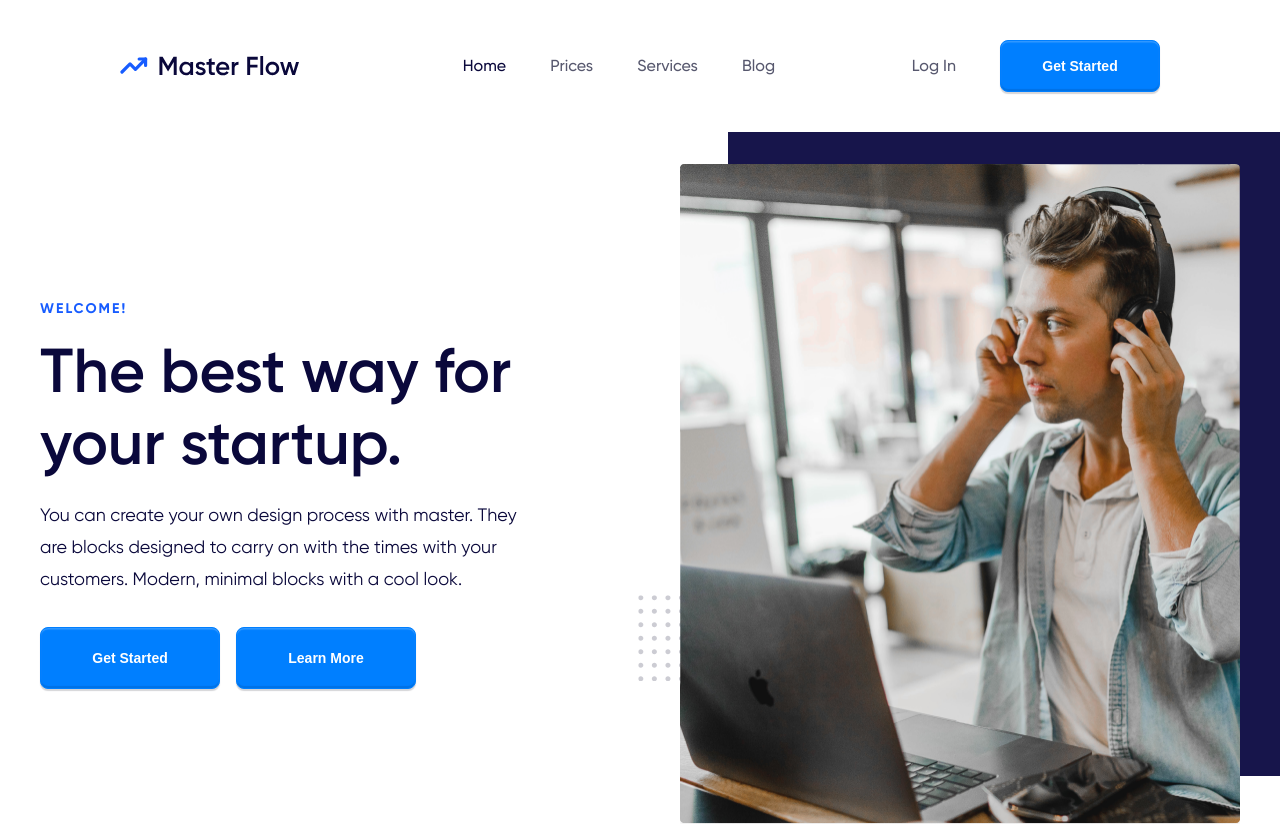
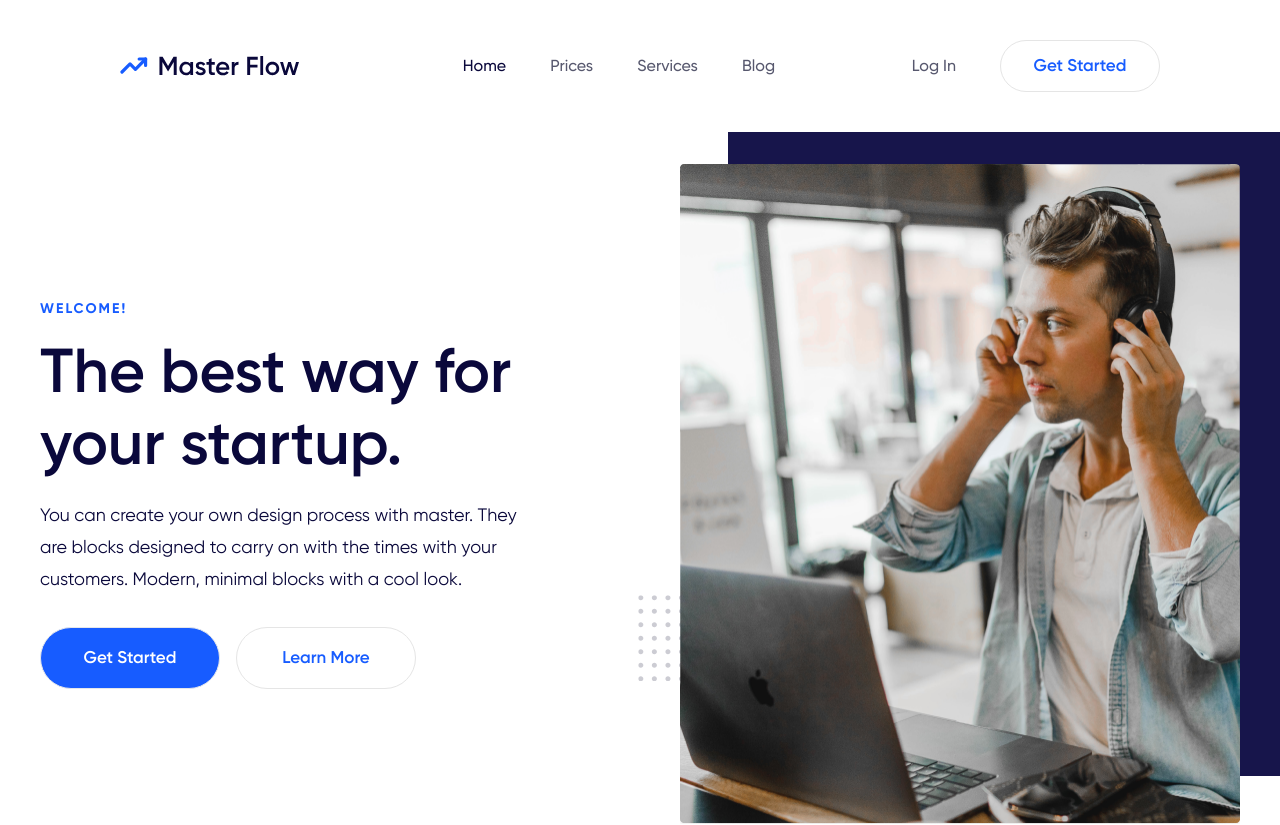
Before and after one commit to Slavinto/master-flow, a Next.js app: page / in a window 1280 px wide. Shown: the top 825 px of the page. Built offline with nearby package versions, Linux system fonts and the light colour scheme; no server answers.

Commit message:
mui button implemented

```diff
--- a/src/app/globals.css
+++ b/src/app/globals.css
@@ -81,8 +81,13 @@ main {
     }
 
     .btn-white-rounded {
-        @apply btn btn-white border-stroke-gray rounded-full;
+        @apply btn btn-white border-stroke-gray rounded-full border-[1.4px];
     }
+
+    .btn-navbar-get-started {
+        @apply btn-white-rounded w-[160px] h-[52px];
+    }
+
     /* ================================ */
 }
 
--- a/src/components/button.tsx
+++ b/src/components/button.tsx
@@ -1,26 +1,10 @@
 "use client";
 
-// import { ButtonComponent } from "@/types";
-
-// const Button: ButtonComponent = ({ title, type, classNames }) => {
-//     return (
-//         <button
-//             type={type}
-//             className={`w-40 h-[52px] text-base text-primary ${classNames}`}
-//         >
-//             {title}
-//         </button>
-//     );
-// };
-
-// export default Button;
-
-import { ButtonComponent, ButtonProps } from "@/types";
+import { ButtonProps } from "@/types";
 
 import * as React from "react";
-import { Button as BaseButton, buttonClasses } from "@mui/base/Button";
+import { Button } from "@mui/base/Button";
 import { prepareForSlot } from "@mui/base/utils";
-import { styled } from "@mui/system";
 import Link from "next/link";
 
 const LinkSlot = prepareForSlot(Link);
@@ -43,73 +27,3 @@ export default function CustomButton({ title, type, classNames }: ButtonProps) {
         </>
     );
 }
-
-const blue = {
-    200: "#99CCFF",
-    300: "#66B2FF",
-    400: "#3399FF",
-    500: "#007FFF",
-    600: "#0072E5",
-    700: "#0066CC",
-};
-
-const grey = {
-    50: "#F3F6F9",
-    100: "#E5EAF2",
-    200: "#DAE2ED",
-    300: "#C7D0DD",
-    400: "#B0B8C4",
-    500: "#9DA8B7",
-    600: "#6B7A90",
-    700: "#434D5B",
-    800: "#303740",
-    900: "#1C2025",
-};
-
-const Button = styled(BaseButton)(
-    ({ theme }) => `
-  font-family: 'IBM Plex Sans', sans-serif;
-  font-weight: 600;
-  font-size: 0.875rem;
-  line-height: 1.5;
-  text-decoration: none;
-  background-color: ${blue[500]};
-  padding: 8px 16px;
-  border-radius: 8px;
-  color: white;
-  transition: all 150ms ease;
-  cursor: pointer;
-  border: 1px solid ${blue[500]};
-  box-shadow: 0 2px 1px ${
-      theme.palette.mode === "dark"
-          ? "rgba(0, 0, 0, 0.5)"
-          : "rgba(45, 45, 60, 0.2)"
-  }, inset 0 1.5px 1px ${blue[400]}, inset 0 -2px 1px ${blue[600]};
-
-  &:hover {
-    background-color: ${blue[600]};
-  }
-
-  &.${buttonClasses.active} {
-    background-color: ${blue[700]};
-    box-shadow: none;
-    transform: scale(0.99);
-  }
-
-  &.${buttonClasses.focusVisible} {
-    box-shadow: 0 0 0 4px ${
-        theme.palette.mode === "dark" ? blue[300] : blue[200]
-    };
-    outline: none;
-  }
-
-  &.${buttonClasses.disabled} {
-    background-color: ${theme.palette.mode === "dark" ? grey[700] : grey[200]};
-    color: ${theme.palette.mode === "dark" ? grey[200] : grey[700]};
-    border: 0;
-    cursor: default;
-    box-shadow: none;
-    transform: scale(1);
-  }
-  `
-);
--- a/src/components/navbar.tsx
+++ b/src/components/navbar.tsx
@@ -66,7 +66,7 @@ const Navbar = () => {
                 <Button
                     title={"Get Started"}
                     type='button'
-                    classNames='w-40 h-[52px] border-[1.4px] border-stroke-gray rounded-full'
+                    classNames='btn-navbar-get-started'
                 />
             </div>
             <BurgerMenu />
--- a/src/components/subscribe-form.tsx
+++ b/src/components/subscribe-form.tsx
@@ -52,7 +52,7 @@ const SubscribeForm = () => {
                         />
                         <Button
                             title='Submit'
-                            type='submit'
+                            type='button'
                             classNames='btn-form-primary mr-[6px]'
                         />
                     </div>
--- a/src/types/component-types.ts
+++ b/src/types/component-types.ts
@@ -3,8 +3,8 @@ import { FC } from "react";
 export type ButtonProps = {
     classNames: string;
     title: string;
-    type?: "button" | "submit" | "reset";
-}>;
+    type?: "button" | "link";
+};
 // ===================================================
 export type PostCardProps = {
     imgUrl: string;
@@ -15,7 +15,5 @@ export type PostCardProps = {
 
 export type PostCard = FC<PostCardProps>;
 // ===================================================
-    type?: "button" | "link";
-};
 
 export type ButtonComponent = FC<ButtonProps>;
```
